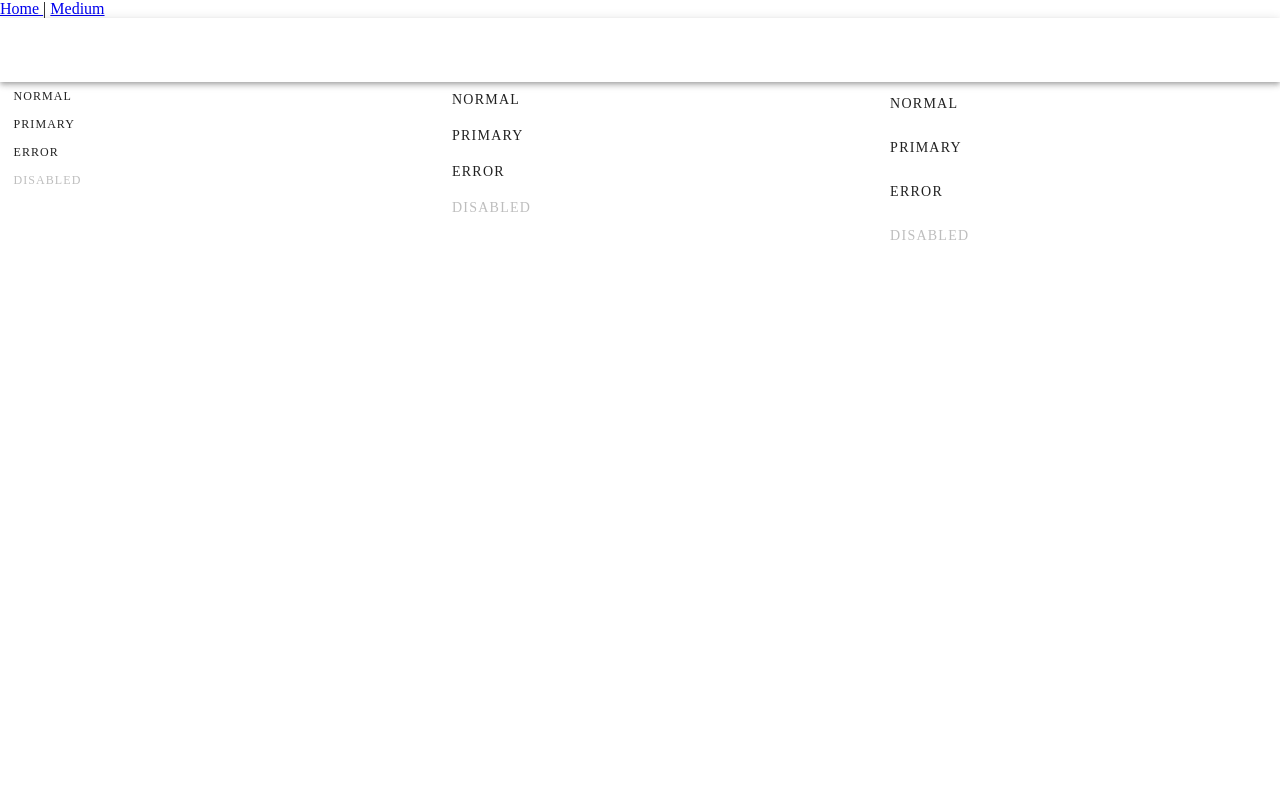
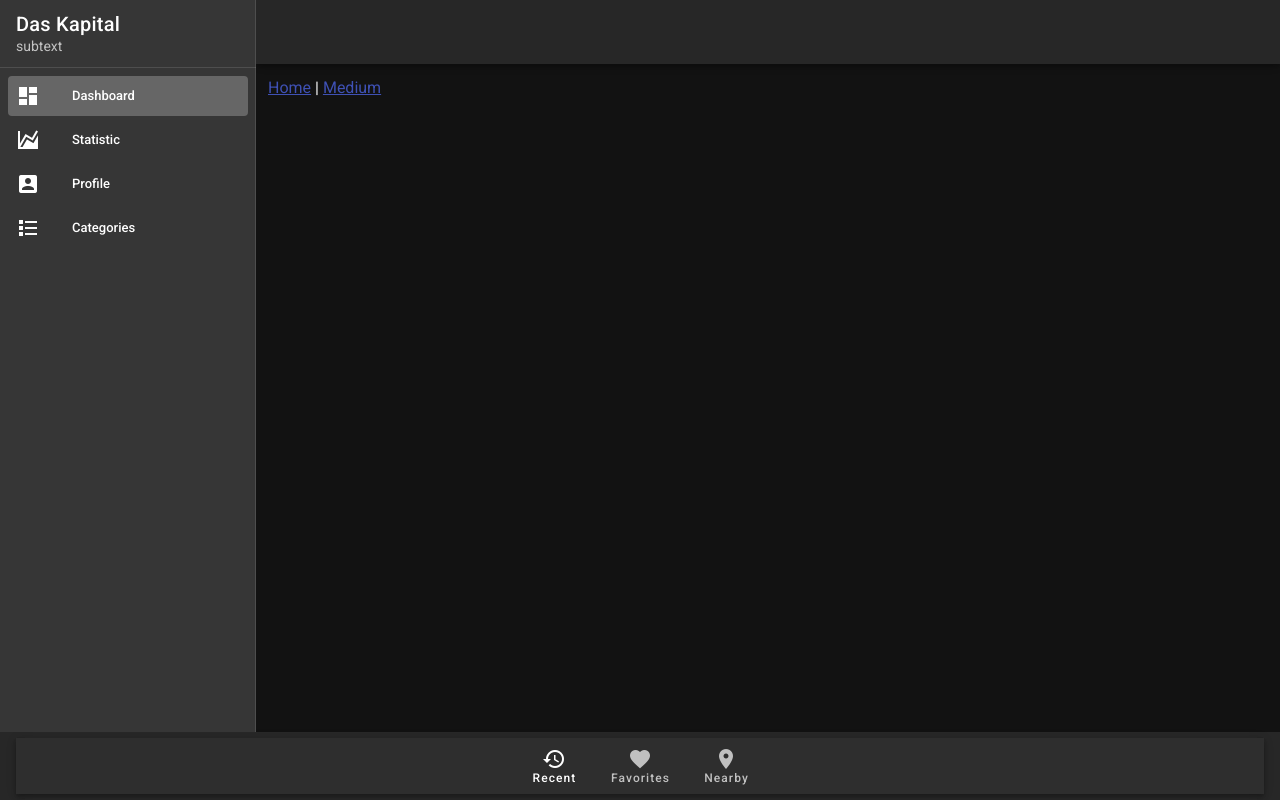
Before and after one commit to abergasov/my_fin, a Vue app in the folder front/: page / in a window 1280 px wide. Built offline with nearby package versions, Linux system fonts and the light colour scheme.

Commit message:
app skeleton

```diff
--- a/front/config/webpack.config.common.js
+++ b/front/config/webpack.config.common.js
@@ -6,10 +6,6 @@ const MiniCSSExtractPlugin = require('mini-css-extract-plugin');
 const helpers              = require('./helpers');
 const isDev                = process.env.NODE_ENV === 'development';
 const Dotenv               = require('dotenv-webpack');
-
-console.log(process.env.TITLE);
-console.log(process.env.TITLE);
-console.log(process.env.TITLE);
 
 const webpackConfig = {
     entry: {
--- a/front/index.html
+++ b/front/index.html
@@ -4,9 +4,10 @@
     <base href="/">
     <meta charset="UTF-8">
     <title>Vue 2 Webpack 4 Boilerplate</title>
+    <link href="https://fonts.googleapis.com/css?family=Roboto:100,300,400,500,700,900" rel="stylesheet">
+    <link href="https://cdn.jsdelivr.net/npm/@mdi/font@5.x/css/materialdesignicons.min.css" rel="stylesheet">
   </head>
   <body>
-<div class="<%= htmlWebpackPlugin.options.environment %>"></div>
     <div class="wrapper" id="app"></div>
-</div>
+  </body>
 </html>
--- a/front/src/App.vue
+++ b/front/src/App.vue
@@ -1,58 +1,72 @@
 <template>
-  <div>
-    <router-link to="/">
-      Home
-    </router-link> | <router-link to="/medium">
-      Medium
-    </router-link>
-    <router-view />
+  <v-app>
+    <v-navigation-drawer app>
+      <v-list-item>
+        <v-list-item-content>
+          <v-list-item-title class="title">Das Kapital</v-list-item-title>
+          <v-list-item-subtitle>subtext</v-list-item-subtitle>
+        </v-list-item-content>
+      </v-list-item>
+      <v-divider></v-divider>
+      <v-list dense nav>
+        <v-list-item v-for="item in items" :key="item.title" link :to="item.link">
+          <v-list-item-icon>
+            <v-icon>{{ item.icon }}</v-icon>
+          </v-list-item-icon>
+          <v-list-item-content>
+            <v-list-item-title>{{ item.title }}</v-list-item-title>
+          </v-list-item-content>
+        </v-list-item>
+      </v-list>
+    </v-navigation-drawer>
+    <v-app-bar app>
+    </v-app-bar>
+    <v-main>
+      <v-container fluid>
+        <router-view></router-view>
+      </v-container>
+    </v-main>
+    <v-footer app>
+      <v-bottom-navigation v-model="bottomNav">
+        <v-btn value="recent">
+          <span>Recent</span>
+          <v-icon>mdi-history</v-icon>
+        </v-btn>
 
-      <v-row align="center">
-        <v-col class="text-center" cols="12" sm="4">
-          <div class="my-2">
-            <v-btn text small>Normal</v-btn>
-          </div>
-          <div class="my-2">
-            <v-btn text small color="primary">Primary</v-btn>
-          </div>
-          <div class="my-2">
-            <v-btn text small color="error">Error</v-btn>
-          </div>
-          <div class="my-2">
-            <v-btn text small disabled>Disabled</v-btn>
-          </div>
-        </v-col>
+        <v-btn value="favorites">
+          <span>Favorites</span>
+          <v-icon>mdi-heart</v-icon>
+        </v-btn>
 
-        <v-col class="text-center" cols="12" sm="4">
-          <div class="my-2">
-            <v-btn text>Normal</v-btn>
-          </div>
-          <div class="my-2">
-            <v-btn text color="primary">Primary</v-btn>
-          </div>
-          <div class="my-2">
-            <v-btn text color="error">Error</v-btn>
-          </div>
-          <div class="my-2">
-            <v-btn text disabled>Disabled</v-btn>
-          </div>
-        </v-col>
+        <v-btn value="nearby">
+          <span>Nearby</span>
+          <v-icon>mdi-map-marker</v-icon>
+        </v-btn>
+      </v-bottom-navigation>
+    </v-footer>
+  </v-app>
+</template>
 
-        <v-col class="text-center" cols="12" sm="4">
-          <div class="my-2">
-            <v-btn text large>Normal</v-btn>
-          </div>
-          <div class="my-2">
-            <v-btn text large color="primary">Primary</v-btn>
-          </div>
-          <div class="my-2">
-            <v-btn text large color="error">Error</v-btn>
-          </div>
-          <div class="my-2">
-            <v-btn text large disabled>Disabled</v-btn>
-          </div>
-        </v-col>
-      </v-row>
+<script>
+  export default {
+    data () {
+      return {
+        bottomNav: null,
+        drawer: true,
+        items: [
+          { title: 'Dashboard', icon: 'mdi-view-dashboard', link: '/' },
+          { title: 'Statistic', icon: 'mdi-chart-areaspline', link: '/statistic' },
+          { title: 'Profile', icon: 'mdi-account-box', link: '/profile'},
+          { title: 'Categories', icon: 'mdi-format-list-bulleted-square', link: '/category'},
+        ],
+      }
+    },
+    computed: {
 
-  </div>
-</template>
+    },
+  }
+</script>
+
+<style scoped>
+
+</style>
--- a/front/src/components/AppHome.vue
+++ b/front/src/components/AppHome.vue
@@ -1,22 +1,17 @@
 <template>
-  <v-toolbar>
-    <v-tabs dark background-color="primary" grow>
-      <v-tab>
-        <v-badge color="pink" dot>Item One</v-badge>
-      </v-tab>
-      <v-tab>
-        <v-badge color="green" content="6">Item Two</v-badge>
-      </v-tab>
-      <v-tab>
-        <v-badge color="deep-purple accent-4" icon="mdi-vuetify">Item Three</v-badge>
-      </v-tab>
-    </v-tabs>
-  </v-toolbar>
+  <div>
+    <router-link to="/">Home</router-link> |
+    <router-link to="/medium">Medium</router-link>
+    <router-view />
+  </div>
 </template>
 
 <script>
 export default {
-    name: 'AppHome'
+    name: 'AppHome',
+    created() {
+      this.askBackend('asd');
+    }
 };
 </script>
 
--- a/front/src/main.js
+++ b/front/src/main.js
@@ -8,6 +8,12 @@ import routes from './routes';
 import vuetify from '@/plugins/vuetify' // path to vuetify export
 Vue.use(VueRouter);
 
+
+Vue.prototype.askBackend = function (param) {
+    let domain = process.env.BACK_SERVER;
+    console.log('ask smth!')
+    console.log(domain, param);
+};
 
 // Configure router
 const router = new VueRouter({
--- a/front/src/plugins/vuetify.js
+++ b/front/src/plugins/vuetify.js
@@ -4,6 +4,32 @@ import 'vuetify/dist/vuetify.min.css'
 
 Vue.use(Vuetify)
 
-const opts = {}
+const opts = {
+    theme: {
+        themes: {
+            light: {
+                background: '#cccccc',
+                primary: '#3f51b5',
+                secondary: '#b0bec5',
+                accent: '#8c9eff',
+                error: '#b71c1c',
+                warning: '#fb8c00',
+                info: '#2196f3',
+                success: '#4caf50',
+            },
+            dark: {
+                background: '#555555',
+                primary: '#3f51b5',
+                secondary: '#b0bec5',
+                accent: '#8c9eff',
+                error: '#b71c1c',
+                warning: '#fb8c00',
+                info: '#2196f3',
+                success: '#4caf50',
+            }
+        },
+        dark: true,
+    },
+}
 
 export default new Vuetify(opts)
--- /dev/null
+++ b/front/src/styles/index.scss
@@ -0,0 +1,3 @@
+body {
+  background-color: #16171b;
+}
```
Also changed, not shown: 1 other file (tests, documents, lock files or other folders). Lines whose indentation alone changed are shown as unchanged.
